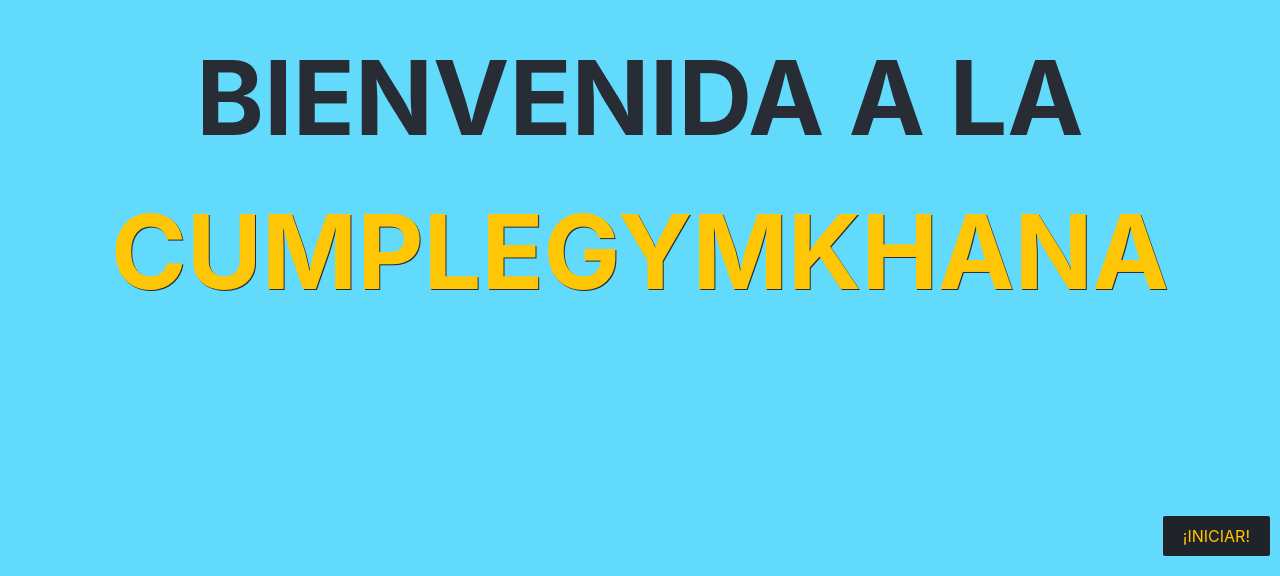
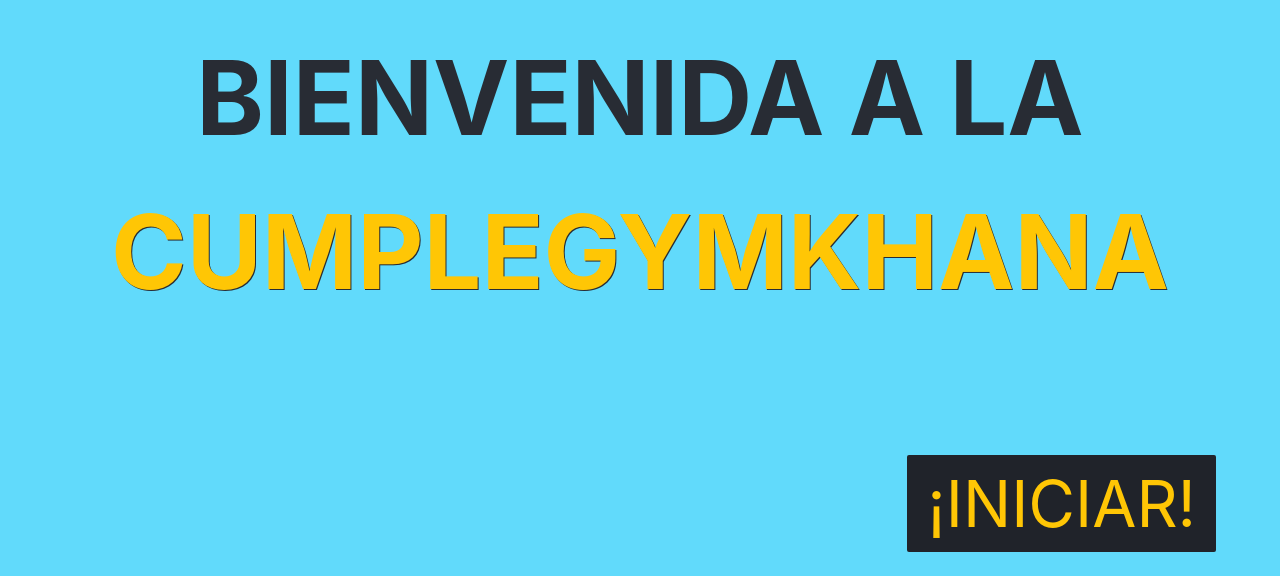
Before and after one commit to kikearb/regalo-ane, a React (Create React App) app: page / in a window 1280 px wide. Shown: the part 224-800 px from the top of the page. Built offline with nearby package versions, Linux system fonts and the light colour scheme.

Commit message:
Modifica botón de inicio

```diff
--- a/src/Home/Home.styles.ts
+++ b/src/Home/Home.styles.ts
@@ -31,8 +31,8 @@ const Emphasized = styled.span`
 
 const Button = styled.div`
   position: absolute;
-  bottom: 20px;
-  right: 10px;
+  bottom: 3%;
+  right: 5%;
 
   display: inline-flex;
   align-items: center;
@@ -45,5 +45,6 @@ const Button = styled.div`
 
   border-radius: 2px;
 
+  font-size: 5vw;
   text-transform: uppercase;
 `;
```
